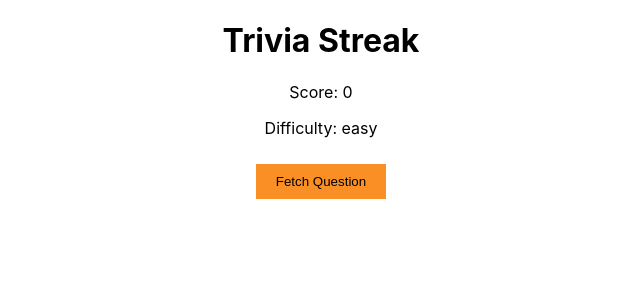
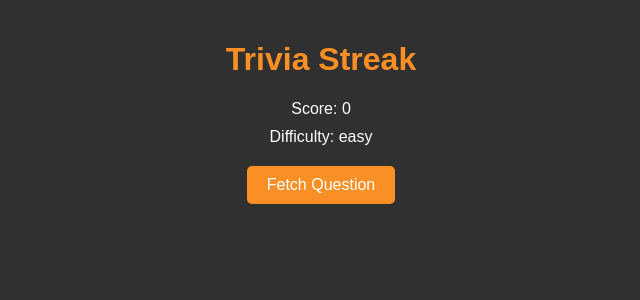
Before and after one commit to kyle-labelle/triviastreak, a React (Create React App) app in the folder triviastreak/: page / in a window 1280 px wide. Shown: the top 300 px of the page, without its empty margins (319-959 px from the left). Built offline with nearby package versions, Linux system fonts and the light colour scheme.

Commit message:
applied css color scheme

```diff
--- a/triviastreak/src/App.css
+++ b/triviastreak/src/App.css
@@ -1,50 +1,42 @@
+/* App.css */
+
+body {
+  background-color: #303030;
+  color: white;
+  font-family: Arial, sans-serif;
+  margin: 0;
+  padding: 0;
+}
+
 .App {
   text-align: center;
+  padding: 20px;
 }
 
-.App-logo {
-  height: 40vmin;
-  pointer-events: none;
+h1 {
+  color: #fa9025;
 }
 
-@media (prefers-reduced-motion: no-preference) {
-  .App-logo {
-    animation: App-logo-spin infinite 20s linear;
-  }
-}
-
-.App-header {
-  background-color: #282c34;
-  min-height: 100vh;
-  display: flex;
-  flex-direction: column;
-  align-items: center;
-  justify-content: center;
-  font-size: calc(10px + 2vmin);
-  color: white;
-}
-
-.App-link {
-  color: #61dafb;
-}
-
-@keyframes App-logo-spin {
-  from {
-    transform: rotate(0deg);
-  }
-  to {
-    transform: rotate(360deg);
-  }
+p {
+  margin: 10px 0;
 }
 
 button {
   background-color: #fa9025;
+  color: white;
   border: none;
   padding: 10px 20px;
+  font-size: 16px;
+  cursor: pointer;
   margin: 10px;
-  cursor: pointer;
+  border-radius: 5px;
 }
 
 button:hover {
-  background-color: #f7b55e;
+  background-color: #e86d00;
 }
+
+button:disabled {
+  background-color: #777;
+  cursor: not-allowed;
+}
```
